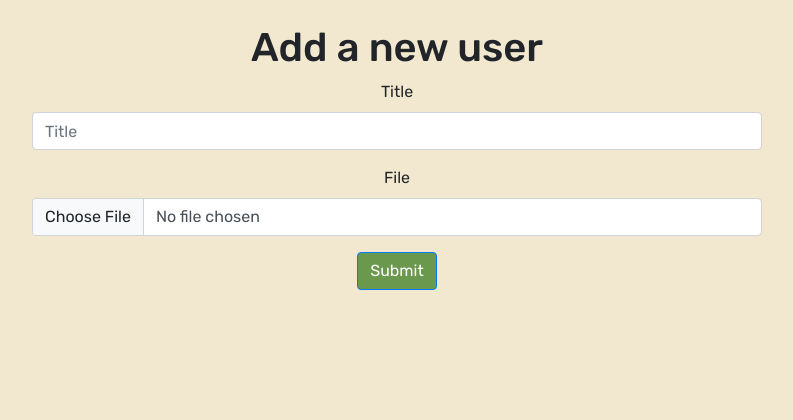
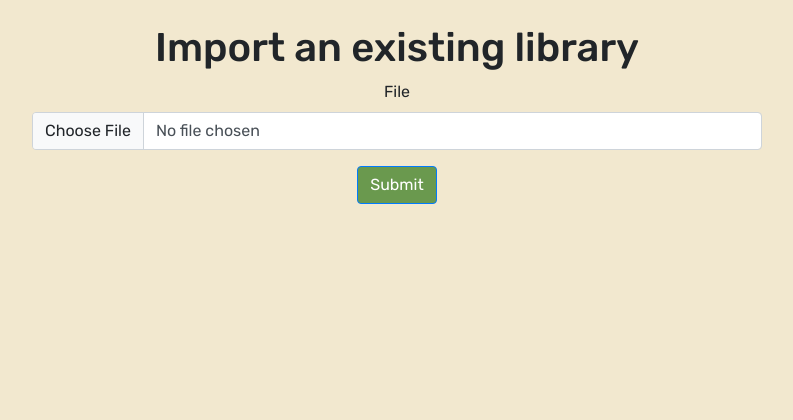
Before and after one commit to mccorxyz/minnehack-2023, a Django app: page /library/import-csv in a window 1280 px wide. Shown: the part 76-496 px from the top of the page, without its empty margins (243-1036 px from the left). Run offline with Django 4.2, Linux system fonts and the light colour scheme; some libraries are stand-ins or nearby versions.

Commit message:
added delay to google api calls

```diff
--- a/library_project/library/forms.py
+++ b/library_project/library/forms.py
@@ -50,7 +50,6 @@ class ViewUserBooksForm(forms.Form):
         fields = ["card_id",]
 
 class UploadFileForm(forms.Form):
-    title = forms.CharField(max_length=50)
     file = forms.FileField()
 
 class SearchForm(forms.Form):
--- a/library_project/library/templates/library/import-csv.html
+++ b/library_project/library/templates/library/import-csv.html
@@ -12,7 +12,7 @@
 	<div class="col-2"></div>
 	<div class="col-8 text-center">
 
-		<h1>Add a new user</h1>
+		<h1>Import an existing library</h1>
 
 		<form method="post" enctype="multipart/form-data" class="form">
 			{% csrf_token %}
--- a/library_project/library/views.py
+++ b/library_project/library/views.py
@@ -8,6 +8,7 @@ from django_tables2 import SingleTableView, LazyPaginator
 from library.tables import BookTable, UserBookTable, UserTable
 import pandas as pd
 import zipfile
+import time
 
 
 # Create your views here.
@@ -256,6 +257,7 @@ def import_csv(request):
                         Book(**m_dict).save()
                     else:
                         bookDict = ISBNLookup().lookup(isbn)
+                        time.sleep(.75)
 
                         if bookDict is None:
                             bookDict = {"title": s_line[0],
```
Also changed, not shown: 1 other file.
